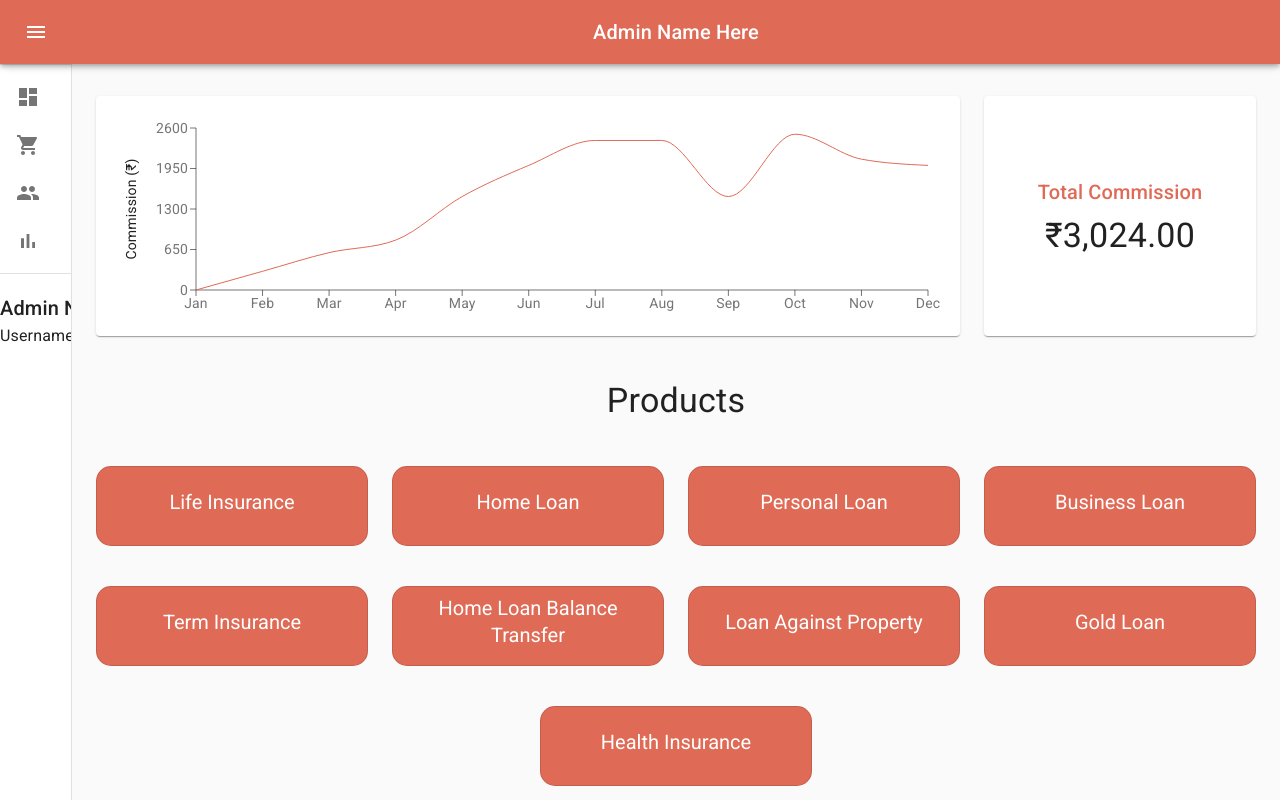
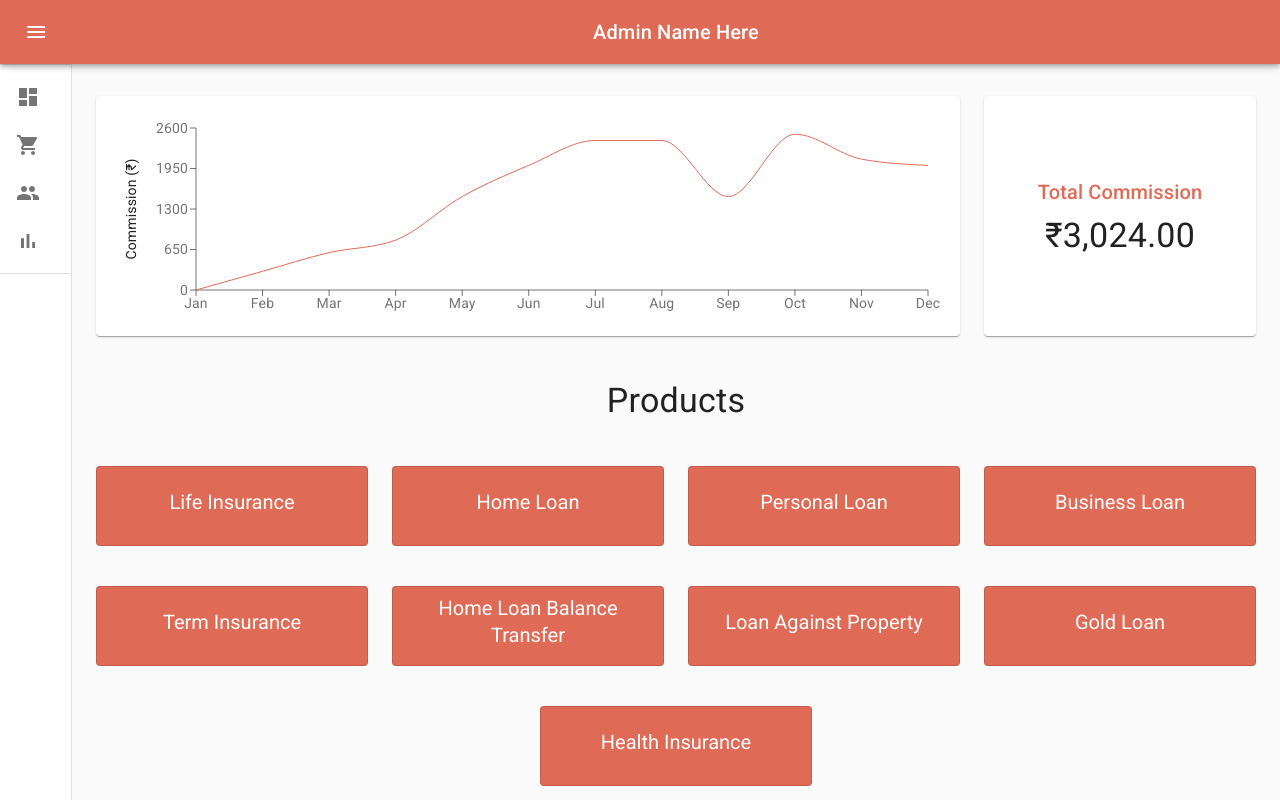
Before and after one commit to Garvnanwani/kwikmudra-front, a React (Create React App) app: page /admin in a window 1280 px wide. Built offline with nearby package versions, Linux system fonts and the light colour scheme.

Commit message:
routing and basic ch changes

```diff
--- a/src/Pages/Admin/Dashboard.js
+++ b/src/Pages/Admin/Dashboard.js
@@ -130,7 +130,7 @@ const useStyles = makeStyles((theme) => ({
       height: "120px",
     },
     marginBottom: "16px",
-    borderRadius: "15px",
+    // borderRadius: "15px",
     backgroundColor: theme.palette.primary.main,
     color: "#fff",
     transition: theme.transitions.create(["background", "transform"], {
@@ -224,12 +224,12 @@ export default function Dashboard() {
         <Divider />
         <List>{mainListItems}</List>
         <Divider />
-        <List primary="Name">
+        {/* <List primary="Name">
           <div style={{ marginTop: "10px" }}>
             <Typography variant="h6">Admin Name Here</Typography>
             <Typography variant="body1">Username here</Typography>
           </div>
-        </List>
+        </List> */}
         {/* <List>{secondaryListItems}</List> */}
       </Drawer>
       <main className={classes.content}>
--- a/src/Routing.js
+++ b/src/Routing.js
@@ -3,6 +3,8 @@ import { BrowserRouter as Router, Route, Switch } from "react-router-dom";
 import NotFound from "./components/NotFound";
 import AboutPage from "./Pages/AboutPage";
 import Dashboard from "./Pages/Admin/Dashboard";
+import AgentDashboard from "./Pages/Agent/AgentDashboard";
+import EmployeeDashboard from "./Pages/Employee/EmployeeDashboard";
 import App from "./Pages/App";
 import ProdForm from "./Pages/ProdForm";
 import SignIn from "./Pages/Signin";
@@ -18,6 +20,8 @@ const Routing = () => {
         <Route path="/signin" component={SignIn} />
         <Route path="/signup" component={Signup} />
         <Route path="/about" component={AboutPage} />
+        <Route path="/agent" exact component={AgentDashboard} />
+        <Route path="/employee" exact component={EmployeeDashboard} />
         <Route path="/admin/employee/signup" component={EmployeeSignUp} />
         <Route path="/admin" exact component={Dashboard} />
         <Route path="/product/:productName" component={ProdForm} />
```
